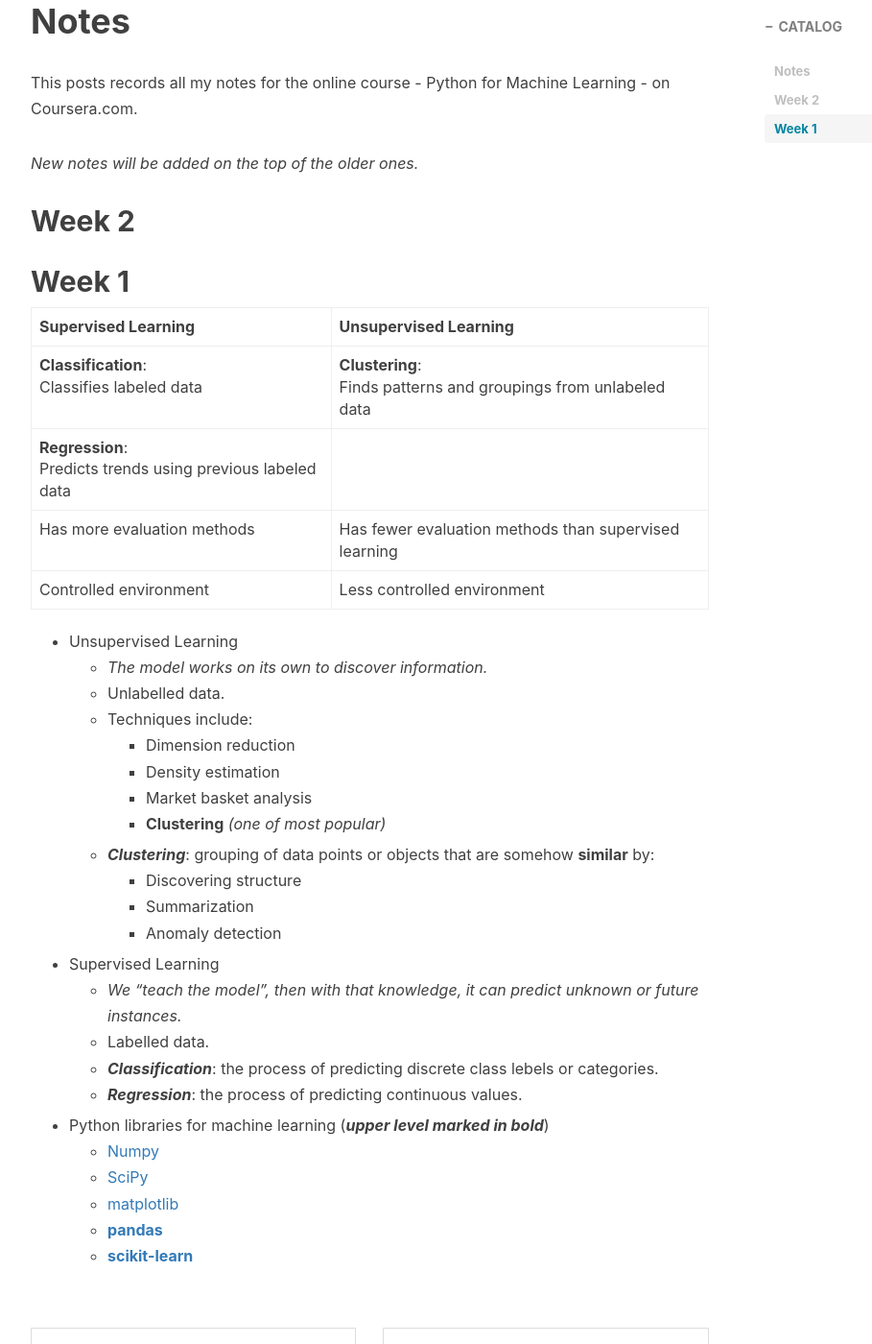
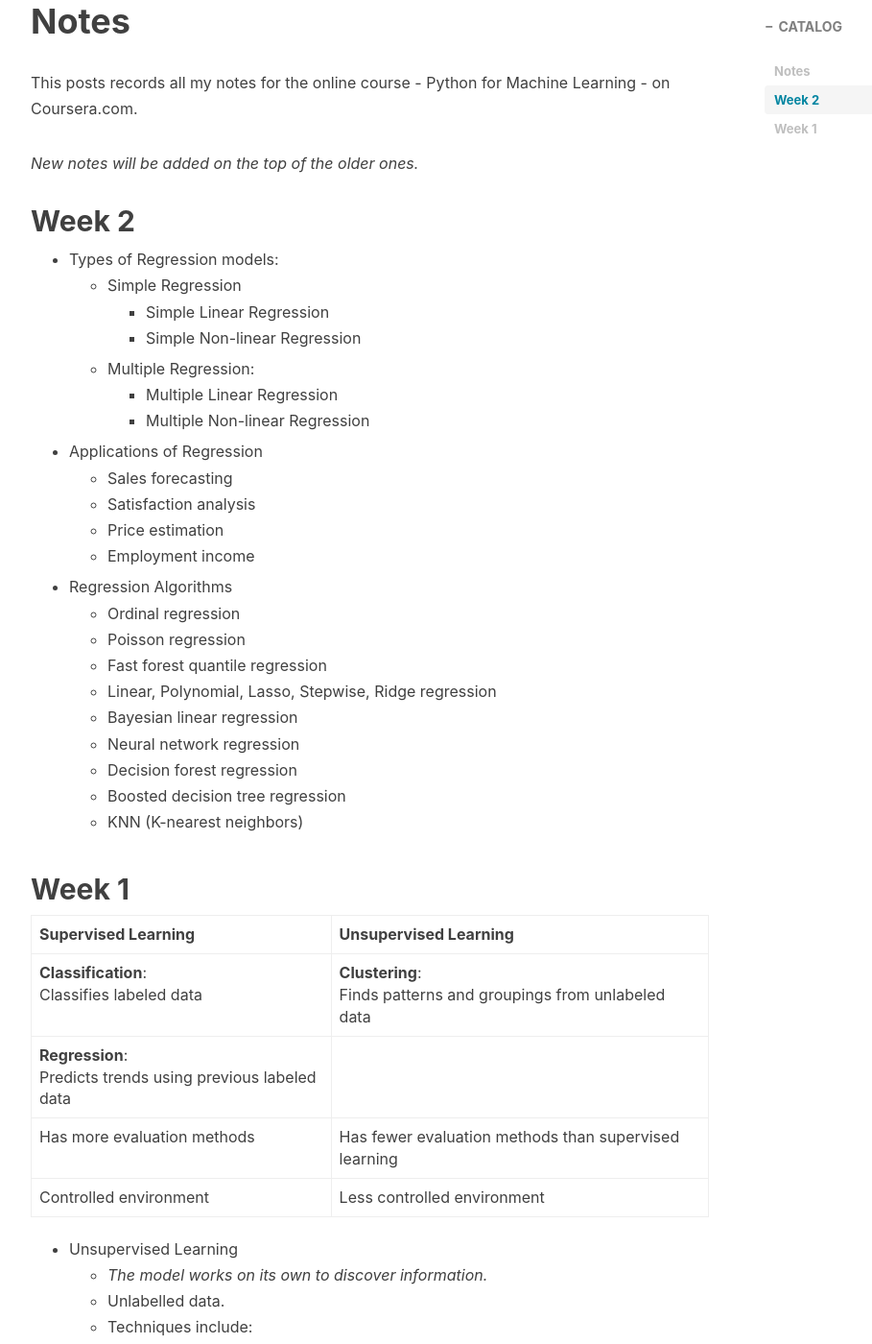
Before and after one commit to xian49930/jiuwuzhi.github.io, a Jekyll site: the page built from _posts/2019-09-06-Notes-Python for Machine Learning.md, in a window 1280 px wide and 1400 px high, scrolled down 630 px. Shown: the whole window at 96% size, without its empty margins (233-1142 px from the left). Built offline with Jekyll 4.4.1, drawn with Linux system fonts in a browser that asks for light colours; nearby versions of some CDN libraries; comment, search, counter and statistics services are not loaded.

Commit message:
Update 2019-09-06-Notes-Python for Machine Learning.md

```diff
--- a/_posts/2019-09-06-Notes-Python for Machine Learning.md
+++ b/_posts/2019-09-06-Notes-Python for Machine Learning.md
@@ -21,6 +21,30 @@ This posts records all my notes for the online course - Python for Machine Learn
 
 
 ## Week 2
+- Types of Regression models:
+	- Simple Regression
+		- Simple Linear Regression
+		- Simple Non-linear Regression
+	- Multiple Regression:
+		- Multiple Linear Regression
+		- Multiple Non-linear Regression
+
+- Applications of Regression
+	- Sales forecasting
+	- Satisfaction analysis
+	- Price estimation
+	- Employment income
+
+- Regression Algorithms
+	- Ordinal regression
+	- Poisson regression
+	- Fast forest quantile regression
+	- Linear, Polynomial, Lasso, Stepwise, Ridge regression
+	- Bayesian linear regression
+	- Neural network regression
+	- Decision forest regression
+	- Boosted decision tree regression
+	- KNN (K-nearest neighbors)
 
 
 ## Week 1
```
